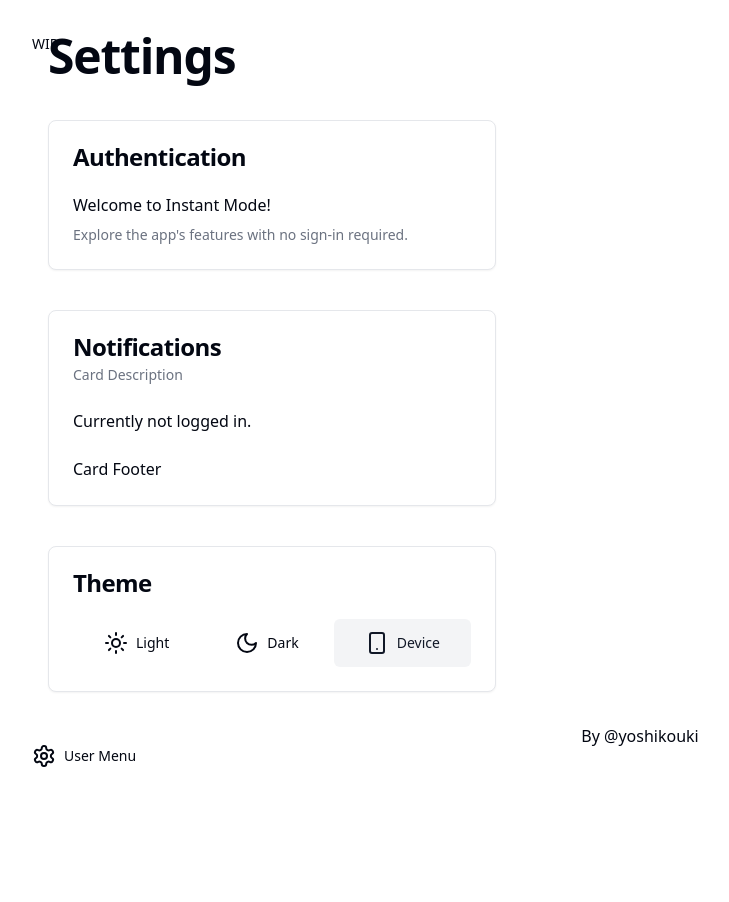
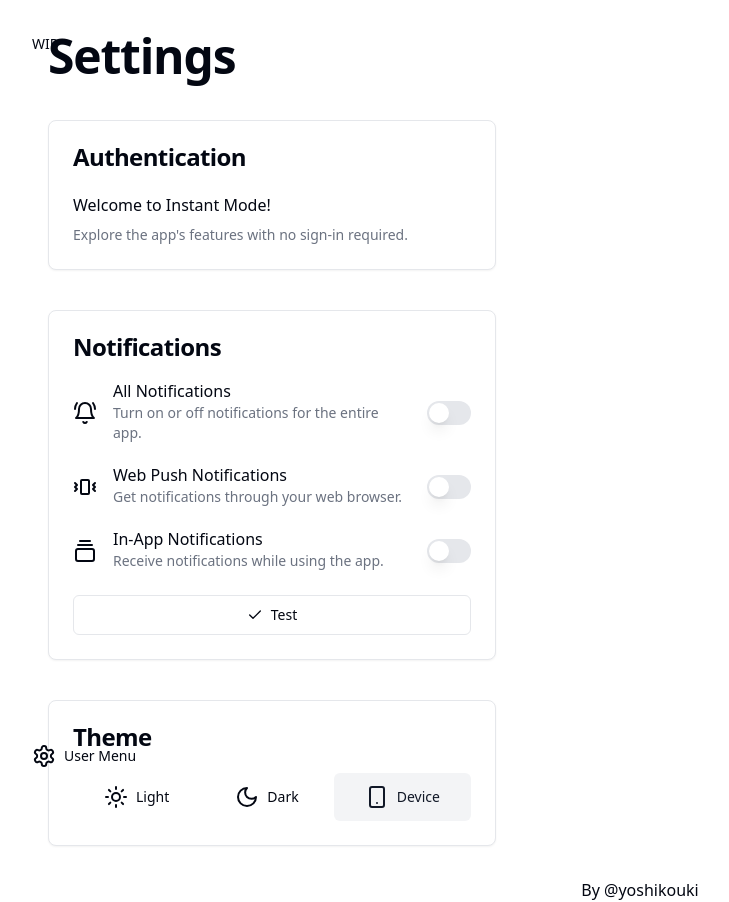
Before and after one commit to yoshikouki/Pmdr, a Next.js app: page /settings in a window 1280 px wide. Shown: the whole page, without its empty margins (0-729 px from the left). Before the commit the page ends 800 px from the top, so only its background shows below. Built offline with nearby package versions, Linux system fonts and the light colour scheme; a web font is replaced by a local one.

Commit message:
Update list of notification settings

```diff
--- a/src/app/settings/notification-settings.tsx
+++ b/src/app/settings/notification-settings.tsx
@@ -1,26 +1,76 @@
 "use client";
 
+import { BellRing, Check, GalleryVerticalEnd, Vibrate } from "lucide-react";
+
+import { Button } from "@/components/ui/button";
 import {
   Card,
   CardContent,
-  CardDescription,
   CardFooter,
   CardHeader,
   CardTitle,
 } from "@/components/ui/card";
+import { Switch } from "@/components/ui/switch";
+import { Paragraph } from "@/components/ui/typography";
+import { cn } from "@/lib/utils";
 
-export const NotificationSettings: React.FC = () => {
+type CardProps = React.ComponentProps<typeof Card>;
+
+export const NotificationSettings: React.FC = ({
+  className,
+  ...props
+}: CardProps) => {
   return (
-    <Card>
+    <Card className={cn(className)} {...props}>
       <CardHeader>
         <CardTitle>Notifications</CardTitle>
-        <CardDescription>Card Description</CardDescription>
       </CardHeader>
-      <CardContent>
-        <p>Currently not logged in.</p>
+
+      <CardContent className="grid gap-4">
+        <div className="flex items-center space-x-4">
+          <BellRing />
+          <div className="flex-1 space-y-1">
+            <Paragraph className="leading-none">All Notifications</Paragraph>
+            <Paragraph variant="muted" size="sm">
+              Turn on or off notifications for the entire app.
+            </Paragraph>
+          </div>
+          <Switch />
+        </div>
       </CardContent>
+
+      <CardContent className="grid gap-4">
+        <div className="flex items-center space-x-4">
+          <Vibrate />
+          <div className="flex-1 space-y-1">
+            <Paragraph className="leading-none">
+              Web Push Notifications
+            </Paragraph>
+            <Paragraph variant="muted" size="sm">
+              Get notifications through your web browser.
+            </Paragraph>
+          </div>
+          <Switch />
+        </div>
+      </CardContent>
+
+      <CardContent className="grid gap-4">
+        <div className="flex items-center space-x-4">
+          <GalleryVerticalEnd />
+          <div className="flex-1 space-y-1">
+            <Paragraph className="leading-none">In-App Notifications</Paragraph>
+            <Paragraph variant="muted" size="sm">
+              Receive notifications while using the app.
+            </Paragraph>
+          </div>
+          <Switch />
+        </div>
+      </CardContent>
+
       <CardFooter>
-        <p>Card Footer</p>
+        <Button variant="outline" className="w-full">
+          <Check className="mr-2 h-4 w-4" /> Test
+        </Button>
       </CardFooter>
     </Card>
   );
```
